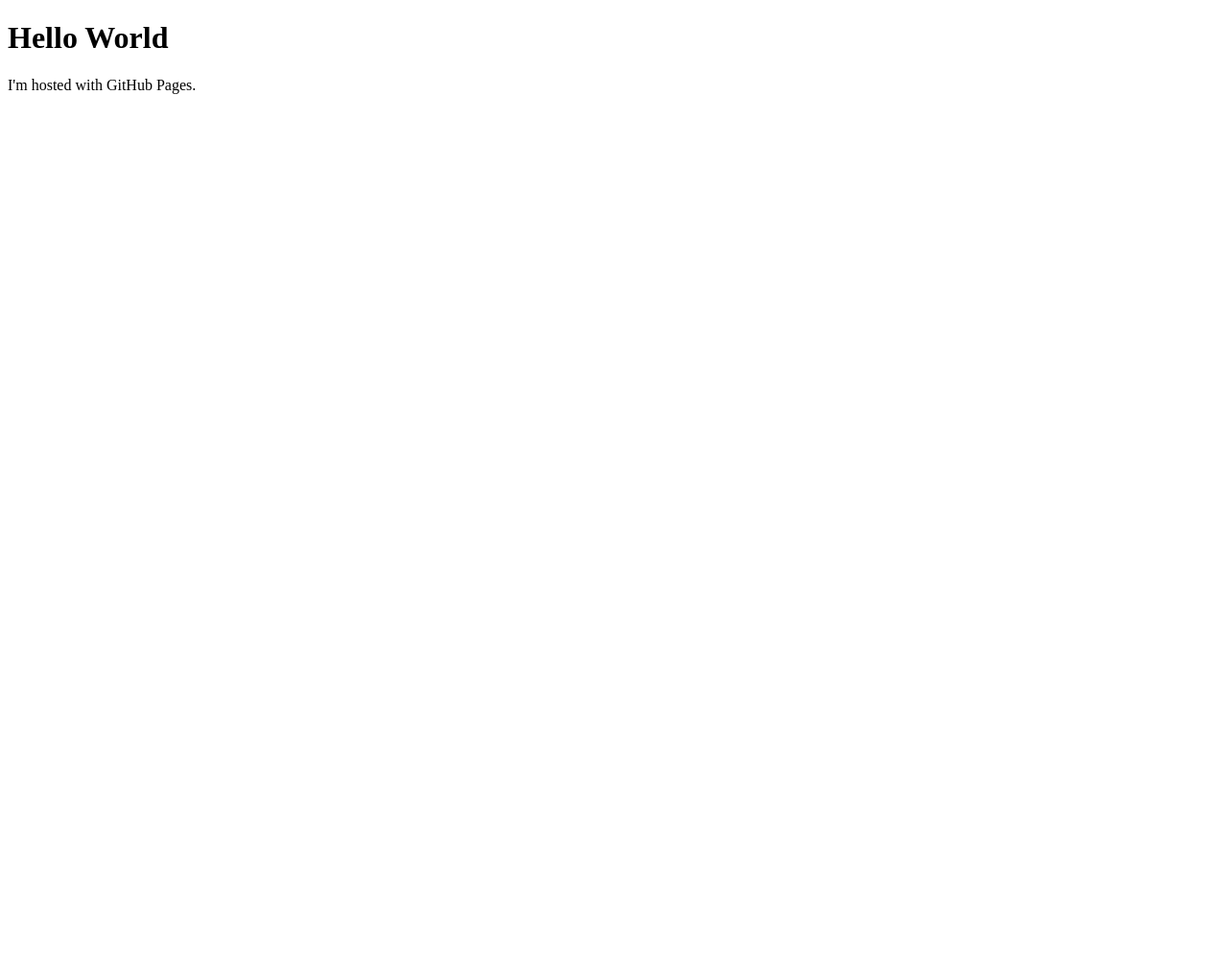
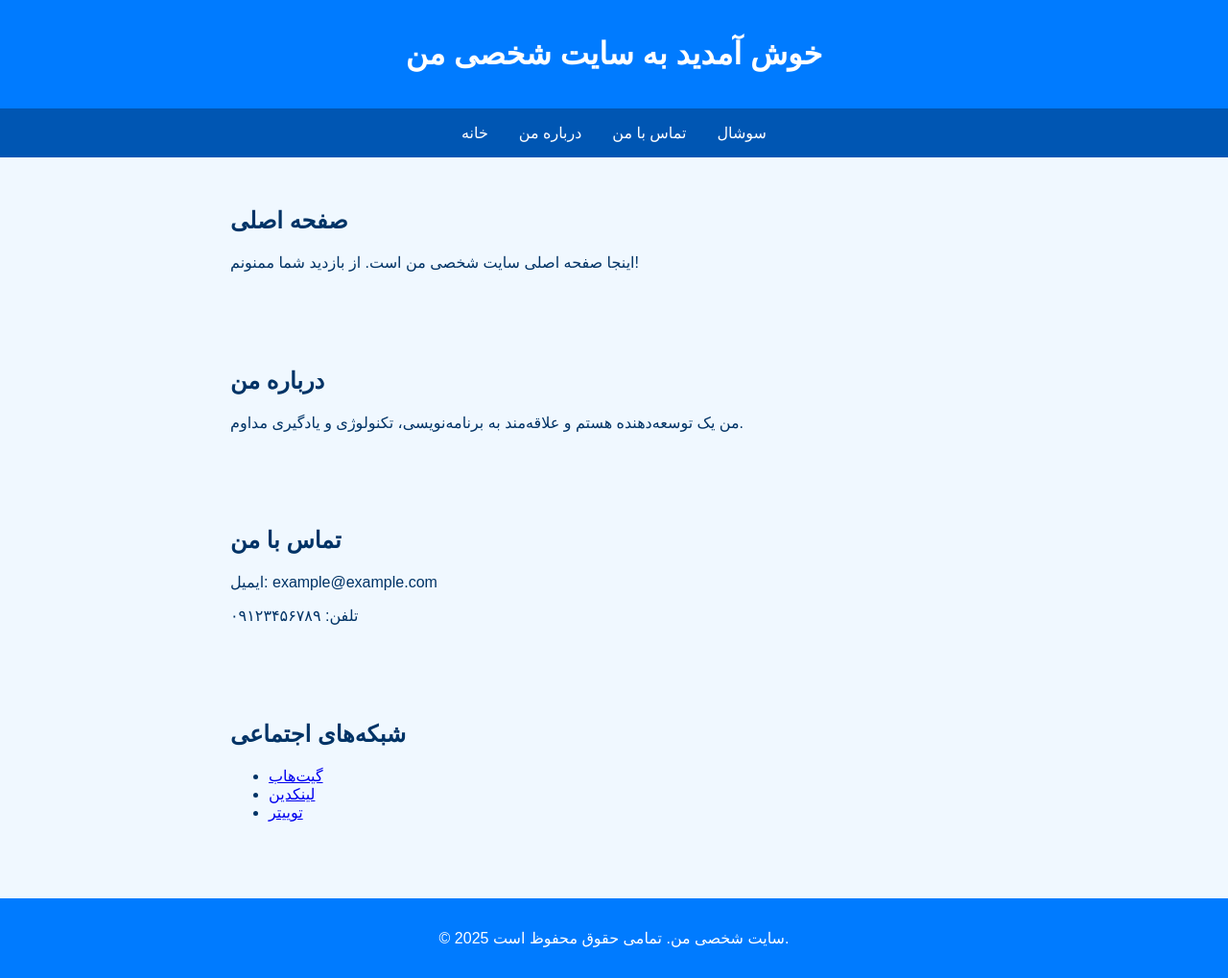
Before and after one commit to saleh-kol/saleh.github.io, a plain HTML site: page index.html in a window 1280 px wide. Shown: the whole page at 96% size. Before the commit the page ends 800 px from the top, so only its background shows below. Drawn offline with Linux system fonts and the light colour scheme.

Commit message:
Update index.html

```diff
--- a/index.html
+++ b/index.html
@@ -1,7 +1,89 @@
 <!DOCTYPE html>
-<html>
+<html lang="fa">
+<head>
+    <meta charset="UTF-8">
+    <meta name="viewport" content="width=device-width, initial-scale=1.0">
+    <title>سایت شخصی من</title>
+    <style>
+        body {
+            font-family: sans-serif;
+            margin: 0;
+            padding: 0;
+            background-color: #f0f8ff;
+            color: #003366;
+        }
+        header {
+            background-color: #007BFF;
+            color: white;
+            padding: 1rem;
+            text-align: center;
+        }
+        nav {
+            display: flex;
+            justify-content: center;
+            background-color: #0056b3;
+        }
+        nav a {
+            color: white;
+            text-decoration: none;
+            padding: 1rem;
+            transition: background 0.3s;
+        }
+        nav a:hover {
+            background-color: #003d80;
+        }
+        section {
+            padding: 2rem;
+            max-width: 800px;
+            margin: auto;
+        }
+        footer {
+            text-align: center;
+            padding: 1rem;
+            background-color: #007BFF;
+            color: white;
+            margin-top: 2rem;
+        }
+    </style>
+</head>
 <body>
-<h1>Hello World</h1>
-<p>I'm hosted with GitHub Pages.</p>
+    <header>
+        <h1>خوش آمدید به سایت شخصی من</h1>
+    </header>
+    <nav>
+        <a href="#home">خانه</a>
+        <a href="#about">درباره من</a>
+        <a href="#contact">تماس با من</a>
+        <a href="#social">سوشال</a>
+    </nav>
+
+    <section id="home">
+        <h2>صفحه اصلی</h2>
+        <p>اینجا صفحه اصلی سایت شخصی من است. از بازدید شما ممنونم!</p>
+    </section>
+
+    <section id="about">
+        <h2>درباره من</h2>
+        <p>من یک توسعه‌دهنده هستم و علاقه‌مند به برنامه‌نویسی، تکنولوژی و یادگیری مداوم.</p>
+    </section>
+
+    <section id="contact">
+        <h2>تماس با من</h2>
+        <p>ایمیل: example@example.com</p>
+        <p>تلفن: ۰۹۱۲۳۴۵۶۷۸۹</p>
+    </section>
+
+    <section id="social">
+        <h2>شبکه‌های اجتماعی</h2>
+        <ul>
+            <li><a href="https://github.com/yourusername" target="_blank">گیت‌هاب</a></li>
+            <li><a href="https://linkedin.com/in/yourusername" target="_blank">لینکدین</a></li>
+            <li><a href="https://twitter.com/yourusername" target="_blank">توییتر</a></li>
+        </ul>
+    </section>
+
+    <footer>
+        <p>&copy; 2025 سایت شخصی من. تمامی حقوق محفوظ است.</p>
+    </footer>
 </body>
 </html>
```
